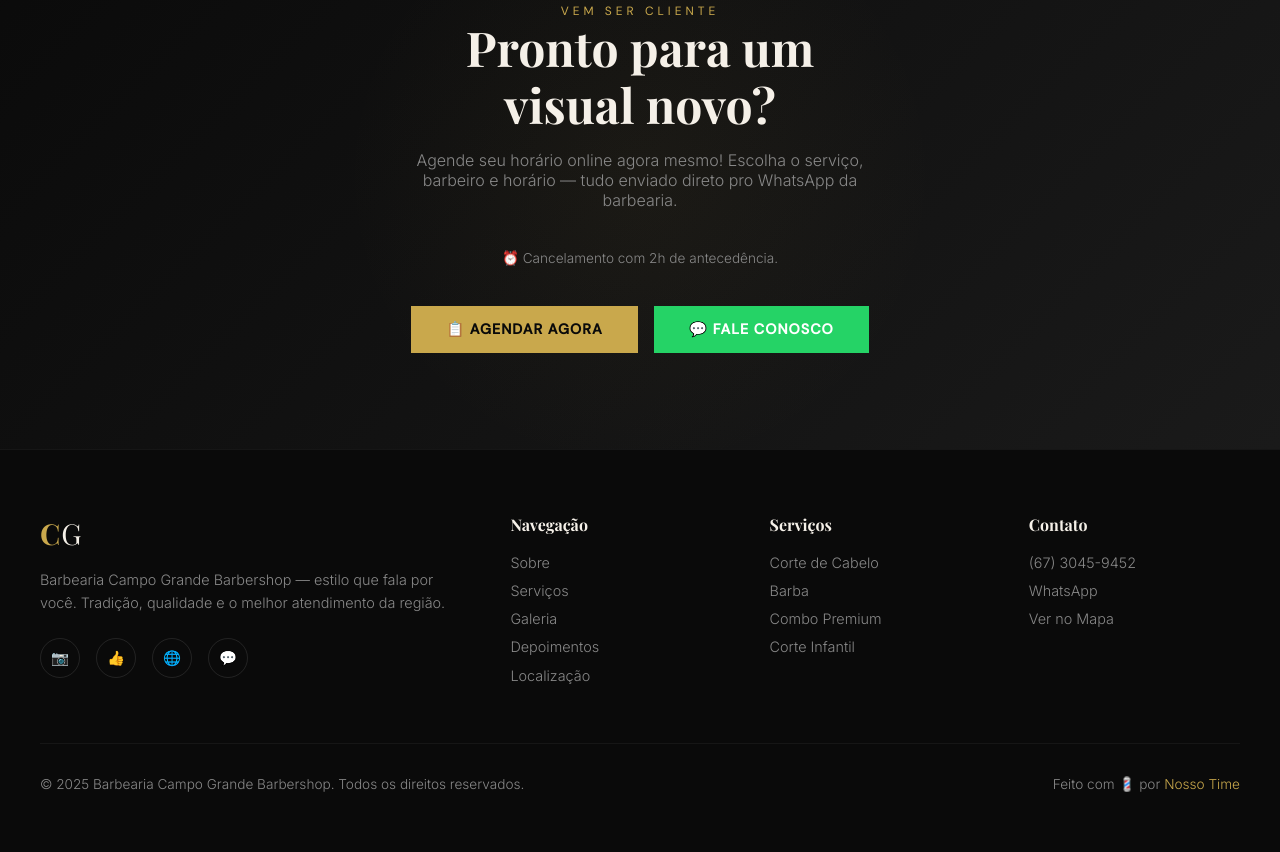
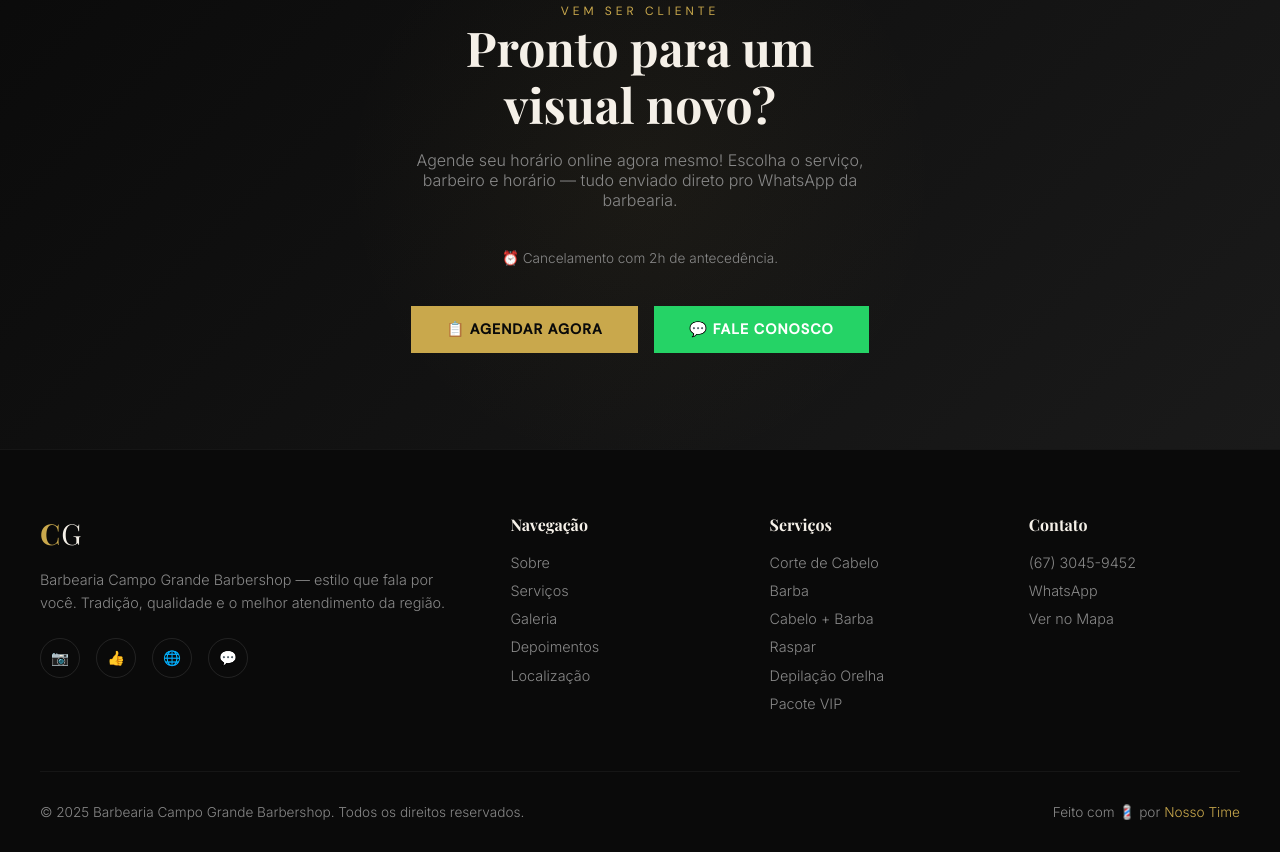
Before and after one commit to Antonio1986-2025/barbearia-cg-barbershop, a website: page index.html in a window 1280 px wide. Shown: the part 5682-6534 px from the top of the page. Before the commit the page ends 6506 px from the top, so only its background shows below. Drawn offline with nearby package versions, Linux system fonts and the light colour scheme; a web font is replaced by a local one.

Commit message:
Footer atualizado com servicos reais + Pacote VIP

```diff
--- a/index.html
+++ b/index.html
@@ -1219,8 +1219,10 @@
           <h4>Serviços</h4>
           <a href="#servicos">Corte de Cabelo</a>
           <a href="#servicos">Barba</a>
-          <a href="#servicos">Combo Premium</a>
-          <a href="#servicos">Corte Infantil</a>
+          <a href="#servicos">Cabelo + Barba</a>
+          <a href="#servicos">Raspar</a>
+          <a href="#servicos">Depilação Orelha</a>
+          <a href="#servicos">Pacote VIP</a>
         </div>
         <div class="footer-col">
           <h4>Contato</h4>
```
